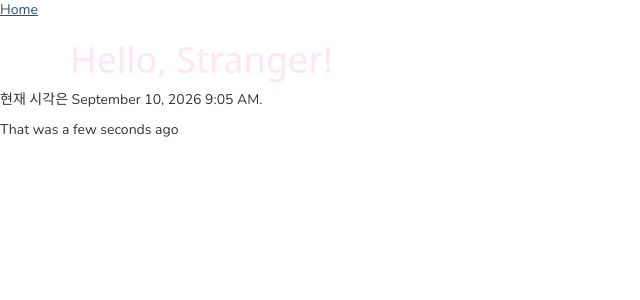
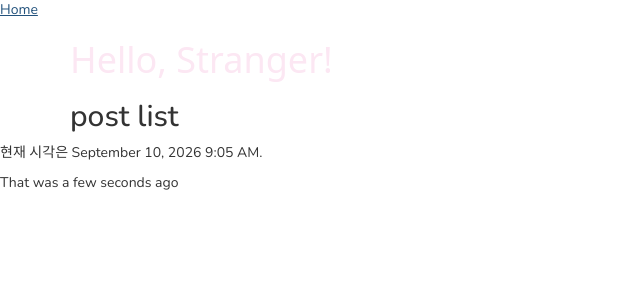
Before and after one commit to hardthink26/review_app_project, a Flask app: page / in a window 1280 px wide. Shown: the top 300 px of the page, without its empty margins (0-640 px from the left). Run offline with Flask 3, Linux system fonts and the light colour scheme; data that the repository does not hold is empty; some libraries are stand-ins or nearby versions; some web fonts are replaced.

Commit message:
add post display

```diff
--- a/app/main/forms.py
+++ b/app/main/forms.py
@@ -3,6 +3,7 @@ from flask_wtf import FlaskForm
 from wtforms import StringField, SubmitField, DateField, SelectField, TextAreaField, BooleanField, DateTimeField
 from wtforms.validators import DataRequired, Length, Email, Regexp, ValidationError
 from ..models import User, Role
+
 class ReviewForm(FlaskForm):
     problem = StringField('문제 이름을 적어주세요', validators=[DataRequired()])
     date = DateField('푼 날짜', format='%Y-%m-%d')
@@ -54,5 +55,4 @@ class EditProfileAdminForm(FlaskForm):
 
 class PostForm(FlaskForm):
     body = TextAreaField("what's in Your mind?", validators=[DataRequired()])
-    timestamp = DateTimeField("Post Time", format='%Y-%m-%d')#굳이 없어도 됨
     submit = SubmitField("Submit")
--- a/app/main/views.py
+++ b/app/main/views.py
@@ -84,8 +84,7 @@ def admin_edit(id):
 def index():
     form = PostForm()
     if current_user.can(Permission.Edit) and form.validate_on_submit():
-        post =  Post(body=form.body.data, timestamp=form.timestamp.data, author=\
-                     current_user._get_current_object())#안 되는지 체크
+        post =  Post(body=form.body.data, author=current_user._get_current_object())#안 되는지 체크
         db.session.add(post)
         db.session.commit()
         return redirect(url_for('.index'))
--- a/app/models.py
+++ b/app/models.py
@@ -177,7 +177,7 @@ class Post(db.Model):
     id = db.Column(db.Integer, primary_key=True)
     body = db.Column(db.Text)
     timestamp = db.Column(db.DateTime, index=True, default=datetime.utcnow)
-    author_id = db.Column(db.Integer, db.ForeignKey('users.id'), nullable=False)
+    author_id = db.Column(db.Integer, db.ForeignKey('users.id'))
 
 @login_manager.user_loader
 def load_user(user_id):
--- a/app/templates/index.html
+++ b/app/templates/index.html
@@ -6,13 +6,27 @@
     <h1>Hello,
         {% if current_user.is_authenticated %}
             {{ current_user.username }}!
-            <br><a href="{{ url_for('main.user_page') }}">Start</a></br>
+            <br><a href="{{ url_for('main.user_page') }}">Start</a>
         {% else %}
             Stranger!
         {% endif %}
     </h1>
-
-
-
+    {% if current_user.can(Permission.Edit) %}
+        {{ wtf.quick_form(form) }}
+    {% endif %}
+    <h2>post list</h2>
+    <ul class="posts">
+    {% for post in posts %}
+        <li class="post">
+            <div class="post-date">{{ moment(post.timestamp).fromNow() }}</div>
+            <div class="post-author">
+                <a href="{{ url_for('.user_profile', username=post.author.username) }}">
+                    {{ post.author.username }}
+                </a>
+            </div>
+            <div class="post-body">{{ post.body }}</div>
+        </li>
+    {% endfor %}
+    </ul>
 </div>
 {% endblock %}
```
Also changed, not shown: migrations/versions/c698ea9a1f5f_some_modification.py (added, +36 -0 lines).
